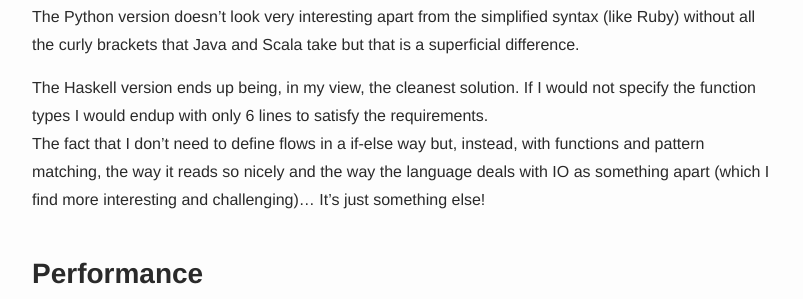
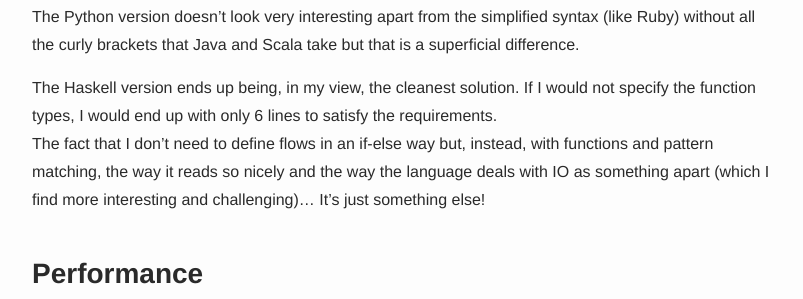
Before and after one commit to NunoAlexandre/nunoalexandre.github.io, a Jekyll site: the page built from _posts/2016-05-17-mini-polyglot-grep.markdown, in a window 1280 px wide and 900 px high, scrolled down 4608 px. Shown: the part 181-480 px from the top of the window, without its empty margins (238-1041 px from the left). Built offline with Jekyll 4.4.1, drawn with Linux system fonts in a browser that asks for light colours; comment, search, counter and statistics services are not loaded; some of the changed text lies outside the part shown.

Commit message:
Corrected typos on mini grep post

```diff
--- a/_posts/2016-05-17-mini-polyglot-grep.markdown
+++ b/_posts/2016-05-17-mini-polyglot-grep.markdown
@@ -183,8 +183,8 @@
 I think the Ruby version ends up with a very readable core and looks quite clean, but that's all.<br>
 The Python version doesn't look very interesting apart from the simplified syntax (like Ruby) without all the curly brackets that Java and Scala take but that is a  superficial difference.
 
-The Haskell version ends up being, in my view, the cleanest solution. If I would not specify the function types I would endup with only 6 lines to satisfy the requirements.<br>
-The fact that I don't need to define flows in a if-else way but, instead, with functions and pattern matching, the way it reads so nicely and the way the language deals with IO as something apart (which I find more interesting and challenging)... It's just something else!
+The Haskell version ends up being, in my view, the cleanest solution. If I would not specify the function types, I would end up with only 6 lines to satisfy the requirements.<br>
+The fact that I don't need to define flows in an if-else way but, instead, with functions and pattern matching, the way it reads so nicely and the way the language deals with IO as something apart (which I find more interesting and challenging)... It's just something else!
 
 ## Performance
 I used a 4.2MB plain text file for as target file.
```
Also changed, not shown: other parts of _posts/2016-05-17-mini-polyglot-grep.markdown (+3 -3 lines).
